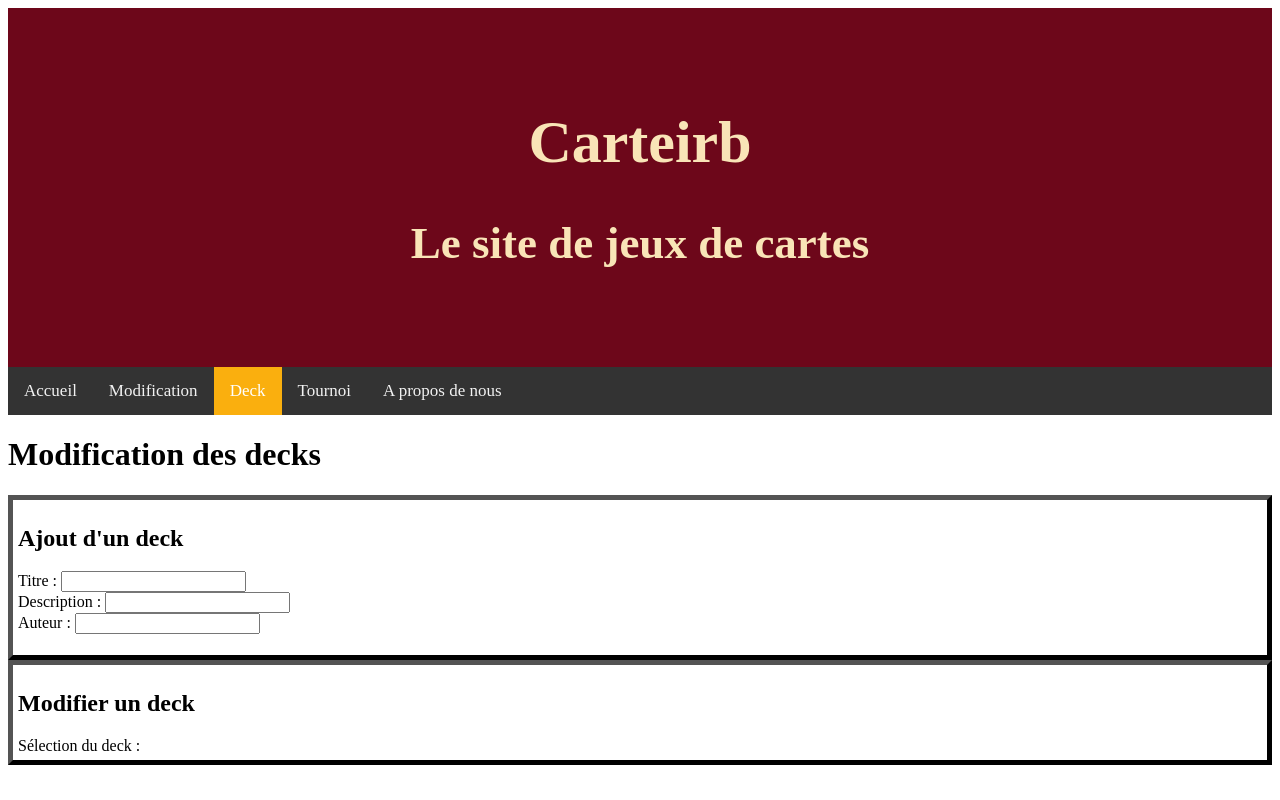
After one commit to LaurentGENTY/Carteirb, a PHP site: page /pas_touche/Deck.php in a window 1280 px wide. The commit adds this page. Run offline with PHP 8.4, Linux system fonts and the light colour scheme.

Commit message:
Beginning of the website

```diff
--- /dev/null
+++ b/pas_touche/Deck.php
@@ -0,0 +1,35 @@
+<?php
+include "Header.php";
+?>
+
+<div class="nav">
+    <a href="index.php">Accueil</a>
+    <a href="Modification.php">Modification</a>
+    <a class="active" href="Deck.php">Deck </a>
+    <a href="Tournoi.php">Tournoi </a>
+    <a href="Contact.php">A propos de nous</a>
+</div>
+
+<div class="content">
+    <h1> Modification des decks </h1>
+    <div class="add">
+        <h2> Ajout d'un deck </h2>
+        <p>
+            <form action="#" method="post">
+                Titre :
+                <input type="text" name="Titre"/> <br/>
+                Description :
+                <input type="text" name="Description"/> <br/>
+                Auteur :
+                <input type="text" name="Auteur"/> <br/>
+            </form>
+        </p>
+    </div>
+    <div class="add">
+        <h2> Modifier un deck </h2>
+        Sélection du deck :
+        <!-- <?php
+
+        ?> -->
+    </div>
+</div>
--- /dev/null
+++ b/pas_touche/Header.php
@@ -0,0 +1,14 @@
+<!DOCTYPE html>
+<html>
+    <head>
+        <meta charset="utf-8" />
+        <title> Carteirb </title>
+        <link rel="stylesheet" type="text/css" href="Style.css">
+    </head>
+    <body>
+        <div class="header">
+            <h1> Carteirb <h1>
+            <h2> Le site de jeux de cartes <h2>
+        </div>
+    </body>
+</html>
--- a/pas_touche/Style.css
+++ b/pas_touche/Style.css
@@ -2,33 +2,35 @@
     padding: 60px;
     text-align: center;
     background-color: #6D071A;
-    color: white;
+    color: #F9E4B7;
     font-size: 30px;
 }
 
-nav ul{
-    padding: 0px;
-    margin: 0px;
-    list-style-type: none;
+.nav {
+  background-color: #333;
+  overflow: hidden;
 }
 
-nav li{
-    display: inline-block;
-    width: 25%;
-    height: 5%;
-    margin: 0px;
-    padding: 0px;
-    border-right: 1px solid #CCCCCC;
-    text-align: center;
-    line-height: 5%;
+.nav a {
+  float: left;
+  color: #f2f2f2;
+  text-align: center;
+  padding: 14px 16px;
+  text-decoration: none;
+  font-size: 17px;
 }
 
-nav li: hover{
-    background-color: #111FFF;
+.nav a:hover {
+  background-color: #ddd;
+  color: black;
 }
 
-nav li a{
-    display: block;
-    text-decoration: none;
-    color:#FFFFFF;
+.nav a.active {
+  background-color: #faaf0e;
+  color: white;
 }
+
+.add {
+    padding: 5px;
+    border: 5px outset black;
+}
```
Also changed, not shown: pas_touche/Contact.php (added, +22 -0 lines), pas_touche/Deck2.php (added, +17 -0 lines), pas_touche/Modification.php (+42 -46 lines), pas_touche/Site.php (deleted, +0 -27 lines), pas_touche/Tournoi.php (added, +11 -0 lines), pas_touche/index.php (added, +15 -0 lines).
